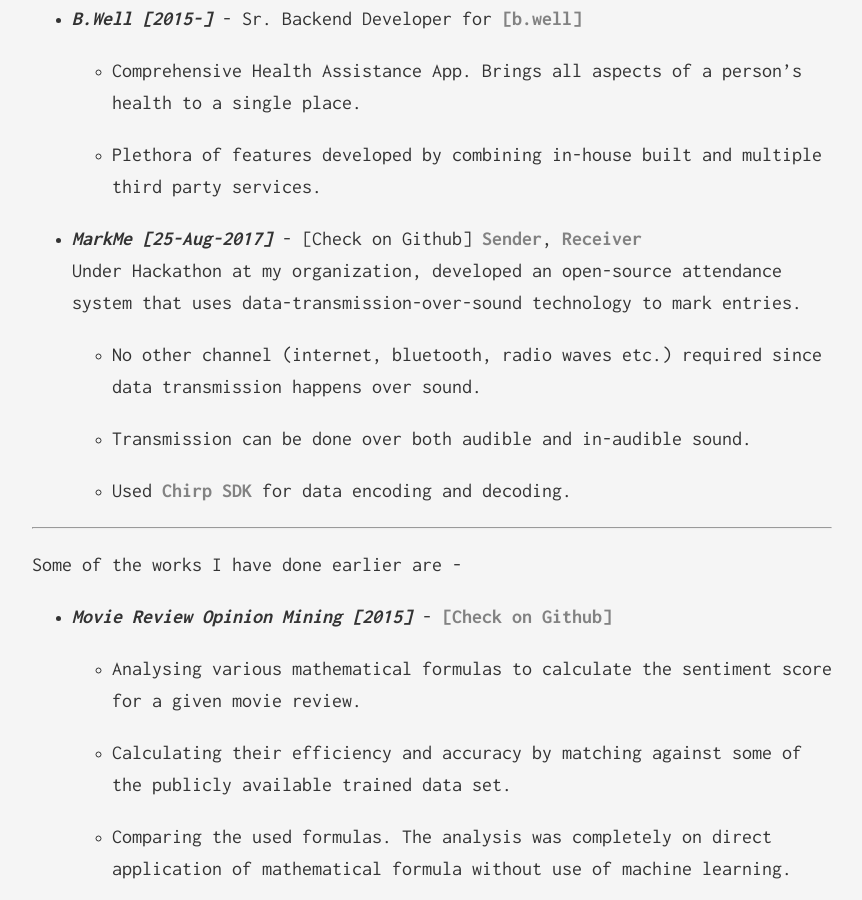
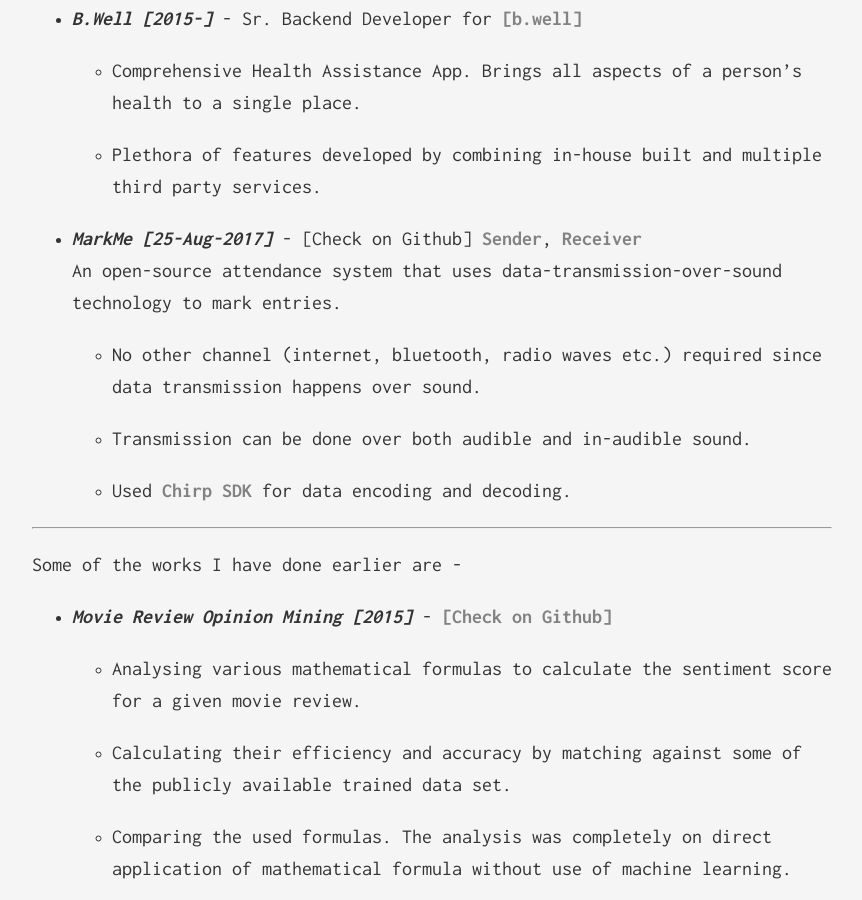
Before and after one commit to SaurabhGoyal/saurabhgoyal.github.io, a Jekyll site: the page built from projects.md, in a window 1280 px wide and 900 px high, scrolled down 592 px. Shown: the whole window, without its empty margins (208-1070 px from the left). Built offline with Jekyll 4.4.1, drawn with Linux system fonts in a browser that asks for light colours.

Commit message:
update markme project

```diff
--- a/projects.md
+++ b/projects.md
@@ -17,7 +17,7 @@
 - __*MarkMe [25-Aug-2017]*__ -
 \[Check on Github\] [Sender](https://github.com/joshtechnologygroup/MarkMe-Sender), [Receiver](https://github.com/joshtechnologygroup/MarkMe-Receiver)
 \\
-Under Hackathon at my organization, developed an open-source attendance system that uses data-transmission-over-sound technology to mark entries.
+An open-source attendance system that uses data-transmission-over-sound technology to mark entries.
 
     * No other channel (internet, bluetooth, radio waves etc.) required since data transmission happens over sound.
 
```
